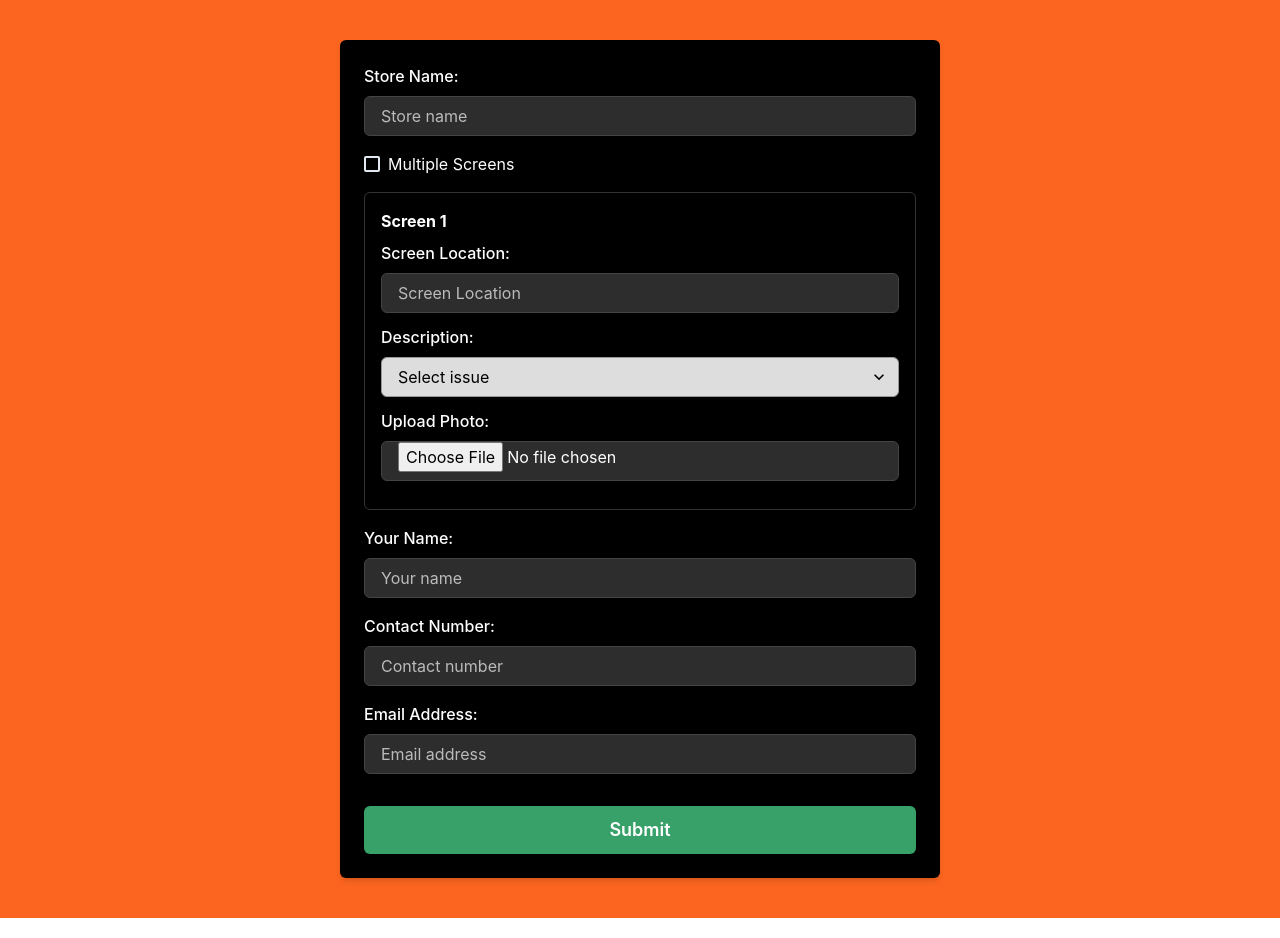
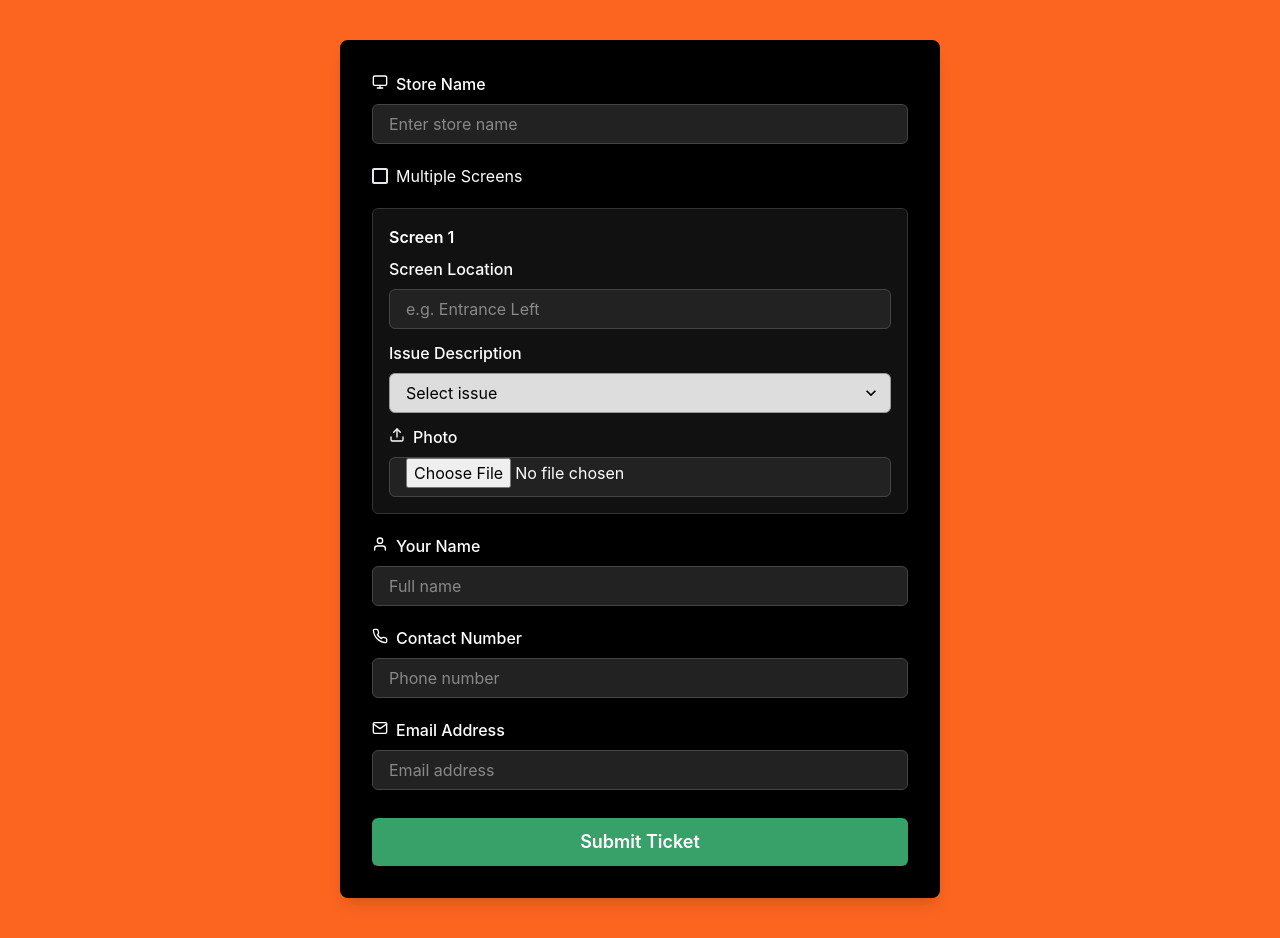
Before and after one commit to Dyllanvgin/Support-ticket-V1, a React (Vite) app: page /ticket in a window 1280 px wide. Built offline with nearby package versions, Linux system fonts and the light colour scheme.

Commit message:
updated UI

```diff
--- a/package.json
+++ b/package.json
@@ -9,12 +9,13 @@
     "preview": "vite preview"
   },
   "dependencies": {
-    "react": "^18.2.0",
-    "react-dom": "^18.2.0",
     "@chakra-ui/react": "^2.10.9",
     "@emotion/react": "^11.11.0",
     "@emotion/styled": "^11.11.0",
     "framer-motion": "^7.10.3",
+    "react": "^18.2.0",
+    "react-dom": "^18.2.0",
+    "react-icons": "^5.5.0",
     "react-router-dom": "^6.15.0"
   },
   "devDependencies": {
--- a/src/SupportTicketForm.jsx
+++ b/src/SupportTicketForm.jsx
@@ -21,7 +21,10 @@ import {
   Progress,
   useDisclosure,
   Spinner,
+  Icon,
+  useToast
 } from '@chakra-ui/react'
+import { FiMonitor, FiUpload, FiPlus, FiTrash2, FiUser, FiPhone, FiMail } from 'react-icons/fi'
 
 const DESCRIPTION_OPTIONS = [
   'Screen not turning on',
@@ -43,15 +46,14 @@ export default function SupportTicketForm() {
 
   const [storeName, setStoreName] = useState('')
   const [multipleScreens, setMultipleScreens] = useState(false)
-  const [screens, setScreens] = useState([
-    { name: '', description: '', otherDescription: '', photo: null }
-  ])
+  const [screens, setScreens] = useState([{ name: '', description: '', otherDescription: '', photo: null }])
   const [contactName, setContactName] = useState('')
   const [contactNumber, setContactNumber] = useState('')
   const [contactEmail, setContactEmail] = useState('')
   const [ticketSubmitted, setTicketSubmitted] = useState(false)
   const [photosUploading, setPhotosUploading] = useState(false)
   const { isOpen, onOpen, onClose } = useDisclosure()
+  const toast = useToast()
 
   useEffect(() => {
     if (client) setStoreName(`${client} Test`)
@@ -73,10 +75,7 @@ export default function SupportTicketForm() {
   }
 
   const addScreen = () => {
-    setScreens([
-      ...screens,
-      { name: '', description: '', otherDescription: '', photo: null }
-    ])
+    setScreens([...screens, { name: '', description: '', otherDescription: '', photo: null }])
   }
 
   const removeScreen = (index) => {
@@ -84,71 +83,43 @@ export default function SupportTicketForm() {
   }
 
   async function createMainItem() {
-    if (!storeName || storeName.trim() === '') {
-      throw new Error('Store name cannot be empty')
-    }
+    if (!storeName.trim()) throw new Error('Store name cannot be empty')
 
     const columnValuesObj = {
-      email_mkssfg0w: {
-        email: contactEmail,
-        text: contactEmail
-      },
+      email_mkssfg0w: { email: contactEmail, text: contactEmail },
       phone_mkssfmma: contactNumber,
       text_mkssz2ke: contactName
     }
 
     const response = await fetch(`${API_BASE_URL}/create-item`, {
       method: 'POST',
-      headers: {
-        'Content-Type': 'application/json'
-      },
-      body: JSON.stringify({
-        boardId: TICKET_BOARD_ID,
-        itemName: storeName,
-        columnValues: columnValuesObj
-      })
+      headers: { 'Content-Type': 'application/json' },
+      body: JSON.stringify({ boardId: TICKET_BOARD_ID, itemName: storeName, columnValues: columnValuesObj })
     })
 
     const result = await response.json()
-
-    if (result.error) throw new Error('Create main item failed: ' + result.error)
-    if (result.errors) throw new Error('Create main item failed: ' + result.errors.map((e) => e.message).join('; '))
-
+    if (result.error) throw new Error(result.error)
+    if (result.errors) throw new Error(result.errors.map((e) => e.message).join('; '))
     const itemId = result.data?.create_item?.id
     if (!itemId) throw new Error('No item ID returned from create_item mutation')
-
     return itemId
   }
 
   async function createSubitem(parentId, screen) {
-    const subitemValuesObj = {
-      text_mkss1h6r: screen.description || ''
-    }
-
-    if (screen.description === 'Other') {
-      subitemValuesObj.text_mksswvza = screen.otherDescription || ''
-    }
+    const subitemValuesObj = { text_mkss1h6r: screen.description || '' }
+    if (screen.description === 'Other') subitemValuesObj.text_mksswvza = screen.otherDescription || ''
 
     const response = await fetch(`${API_BASE_URL}/create-subitem`, {
       method: 'POST',
-      headers: {
-        'Content-Type': 'application/json'
-      },
-      body: JSON.stringify({
-        parentItemId: parentId,
-        itemName: screen.name || 'Unnamed Screen',
-        columnValues: subitemValuesObj
-      })
+      headers: { 'Content-Type': 'application/json' },
+      body: JSON.stringify({ parentItemId: parentId, itemName: screen.name || 'Unnamed Screen', columnValues: subitemValuesObj })
     })
 
     const result = await response.json()
-
-    if (result.error) throw new Error('Subitem creation failed: ' + result.error)
-    if (result.errors) throw new Error('Subitem creation failed: ' + result.errors.map((e) => e.message).join('; '))
-
+    if (result.error) throw new Error(result.error)
+    if (result.errors) throw new Error(result.errors.map((e) => e.message).join('; '))
     const subitemId = result.data?.create_subitem?.id
     if (!subitemId) throw new Error('No item ID returned from create_subitem mutation')
-
     return subitemId
   }
 
@@ -156,107 +127,66 @@ export default function SupportTicketForm() {
     if (!file) return
     const formData = new FormData()
     formData.append('file', file)
-
     const columnId = 'file_mksszjy2'
 
-    const response = await fetch(
-      `${API_BASE_URL}/upload?item_id=${subitemId}&column_id=${columnId}`,
-      {
-        method: 'POST',
-        body: formData
-      }
-    )
-
+    const response = await fetch(`${API_BASE_URL}/upload?item_id=${subitemId}&column_id=${columnId}`, { method: 'POST', body: formData })
     const result = await response.json()
-    if (result.errors) throw new Error('File upload failed: ' + result.errors.map((e) => e.message).join('; '))
+    if (result.errors) throw new Error(result.errors.map((e) => e.message).join('; '))
     return result
   }
 
   const handleSubmit = async (e) => {
     e.preventDefault()
-    onOpen() // open loading modal
+    onOpen()
     try {
       const mainItemId = await createMainItem()
-
       const subitems = []
       for (const screen of screens) {
         const subitemId = await createSubitem(mainItemId, screen)
         subitems.push({ id: subitemId, photo: screen.photo })
       }
-
-      setTicketSubmitted(true) // show success immediately
-
+      setTicketSubmitted(true)
       setPhotosUploading(true)
-      await Promise.all(
-        subitems
-          .filter(({ photo }) => photo)
-          .map(({ id, photo }) => uploadPhoto(id, photo))
-      )
+      await Promise.all(subitems.filter(({ photo }) => photo).map(({ id, photo }) => uploadPhoto(id, photo)))
       setPhotosUploading(false)
-
     } catch (err) {
-      alert('Ticket submission failed. See console for details.')
-      console.error('Ticket submission error:', err)
+      toast({ title: 'Ticket submission failed.', description: 'Check console for details.', status: 'error', duration: 6000, isClosable: true })
+      console.error('Ticket error:', err)
       setTicketSubmitted(false)
     } finally {
-      onClose() // close loading modal
-    }
-  }
-
-  const handleResetForm = () => {
-    setStoreName(client ? `${client} Test` : '')
-    setMultipleScreens(false)
-    setScreens([{ name: '', description: '', otherDescription: '', photo: null }])
-    setContactName('')
-    setContactNumber('')
-    setContactEmail('')
-    setTicketSubmitted(false)
-    setPhotosUploading(false)
-  }
-
-  const handleClosePortal = () => {
-    if (window.history.length > 1) {
-      navigate(-1)
-    } else {
-      window.close()
+      onClose()
     }
   }
 
   const inputProps = {
-    bg: '#2d2d2d',
+    bg: '#222',
     color: 'white',
     borderColor: '#444',
-    _placeholder: { color: '#bbb' }
+    _placeholder: { color: '#888' },
+    borderRadius: 'md'
   }
 
   const descriptionInputProps = {
     bg: '#ddd',
     color: 'black',
     borderColor: '#999',
-    _placeholder: { color: '#555' }
+    _placeholder: { color: '#555' },
+    borderRadius: 'md'
   }
 
   if (ticketSubmitted) {
     return (
       <Center py={20} bg="#fb6520" minH="100vh">
         <VStack spacing={6}>
-          <Text fontSize="2xl" fontWeight="bold" color="white">
-            ✅ Ticket Submitted!
-          </Text>
-
+          <Text fontSize="3xl" fontWeight="bold" color="white">✅ Ticket Submitted</Text>
           {photosUploading && (
-            <HStack spacing={2} align="center">
+            <HStack spacing={2}>
               <Spinner size="sm" color="white" />
-              <Text color="white">Uploading photos...</Text>
+              <Text color="white">Uploading photos…</Text>
             </HStack>
           )}
-
-          <Button colorScheme="blue" onClick={handleResetForm} isDisabled={photosUploading}>
-            Submit Another
-          </Button>
-          <Button variant="outline" onClick={handleClosePortal} isDisabled={photosUploading}>
-            Close Ticket Portal
-          </Button>
+          <Button colorScheme="blue" onClick={() => window.location.reload()} isDisabled={photosUploading}>Submit Another</Button>
+          <Button variant="outline" onClick={() => navigate('/')} isDisabled={photosUploading}>Close Portal</Button>
         </VStack>
       </Center>
     )
@@ -265,171 +195,78 @@ export default function SupportTicketForm() {
   return (
     <>
       <Center py={10} bg="#fb6520" minH="100vh">
-        <Box maxW="600px" w="100%" p={6} bg="black" boxShadow="md" borderRadius="md">
+        <Box maxW="600px" w="100%" p={8} bg="black" boxShadow="lg" borderRadius="lg">
           <form onSubmit={handleSubmit}>
-            <VStack spacing={4} align="stretch" color="white">
+            <VStack spacing={5} align="stretch" color="white">
               <FormControl>
-                <FormLabel>Store Name:</FormLabel>
-                <Input
-                  {...inputProps}
-                  value={storeName}
-                  onChange={(e) => setStoreName(e.target.value)}
-                  placeholder="Store name"
-                  isRequired
-                  isDisabled={photosUploading}
-                />
+                <FormLabel><Icon as={FiMonitor} mr={2} />Store Name</FormLabel>
+                <Input {...inputProps} value={storeName} onChange={(e) => setStoreName(e.target.value)} placeholder="Enter store name" isRequired />
               </FormControl>
 
-              <Checkbox
-                isChecked={multipleScreens}
-                onChange={(e) => setMultipleScreens(e.target.checked)}
-                isDisabled={photosUploading}
-              >
+              <Checkbox isChecked={multipleScreens} onChange={(e) => setMultipleScreens(e.target.checked)} colorScheme="orange">
                 Multiple Screens
               </Checkbox>
 
               {screens.map((screen, idx) => (
-                <Box
-                  key={idx}
-                  p={4}
-                  borderWidth="1px"
-                  borderRadius="md"
-                  borderColor="#333"
-                  opacity={photosUploading ? 0.5 : 1}
-                >
+                <Box key={idx} p={4} borderWidth="1px" borderRadius="md" borderColor="#333" bg="#111">
                   <HStack justify="space-between" mb={2}>
-                    <Text fontWeight="bold">Screen {idx + 1}</Text>
+                    <Text fontWeight="semibold">Screen {idx + 1}</Text>
                     {screens.length > 1 && (
-                      <Button
-                        size="sm"
-                        colorScheme="red"
-                        onClick={() => removeScreen(idx)}
-                        isDisabled={photosUploading}
-                      >
-                        Remove
-                      </Button>
+                      <Button size="xs" colorScheme="red" onClick={() => removeScreen(idx)}><Icon as={FiTrash2} /></Button>
                     )}
                   </HStack>
 
                   <FormControl mb={3}>
-                    <FormLabel>Screen Location:</FormLabel>
-                    <Input
-                      {...inputProps}
-                      value={screen.name}
-                      onChange={(e) => handleScreenChange(idx, 'name', e.target.value)}
-                      placeholder="Screen Location"
-                      isRequired
-                      isDisabled={photosUploading}
-                    />
+                    <FormLabel>Screen Location</FormLabel>
+                    <Input {...inputProps} value={screen.name} onChange={(e) => handleScreenChange(idx, 'name', e.target.value)} placeholder="e.g. Entrance Left" isRequired />
                   </FormControl>
 
                   <FormControl mb={3}>
-                    <FormLabel>Description:</FormLabel>
-                    <Select
-                      {...descriptionInputProps}
-                      value={screen.description}
-                      onChange={(e) => handleScreenChange(idx, 'description', e.target.value)}
-                      placeholder="Select issue"
-                      isRequired
-                      isDisabled={photosUploading}
-                    >
-                      {DESCRIPTION_OPTIONS.map((opt) => (
-                        <option key={opt} value={opt}>
-                          {opt}
-                        </option>
-                      ))}
+                    <FormLabel>Issue Description</FormLabel>
+                    <Select {...descriptionInputProps} value={screen.description} onChange={(e) => handleScreenChange(idx, 'description', e.target.value)} placeholder="Select issue" isRequired>
+                      {DESCRIPTION_OPTIONS.map((opt) => <option key={opt} value={opt}>{opt}</option>)}
                     </Select>
-
                     {screen.description === 'Other' && (
-                      <Textarea
-                        {...descriptionInputProps}
-                        mt={2}
-                        placeholder="Please explain the issue"
-                        value={screen.otherDescription}
-                        onChange={(e) =>
-                          handleScreenChange(idx, 'otherDescription', e.target.value)
-                        }
-                        isRequired
-                        isDisabled={photosUploading}
-                      />
+                      <Textarea {...descriptionInputProps} mt={2} placeholder="Describe issue…" value={screen.otherDescription} onChange={(e) => handleScreenChange(idx, 'otherDescription', e.target.value)} isRequired />
                     )}
                   </FormControl>
 
-                  <FormControl mb={3}>
-                    <FormLabel>Upload Photo:</FormLabel>
-                    <Input
-                      type="file"
-                      accept="image/*"
-                      capture="environment"
-                      onChange={(e) => handlePhotoChange(idx, e.target.files[0])}
-                      bg="#2d2d2d"
-                      borderColor="#444"
-                      color="white"
-                      isDisabled={photosUploading}
-                    />
+                  <FormControl>
+                    <FormLabel><Icon as={FiUpload} mr={2} />Photo</FormLabel>
+                    <Input type="file" accept="image/*" capture="environment" onChange={(e) => handlePhotoChange(idx, e.target.files[0])} {...inputProps} />
                   </FormControl>
                 </Box>
               ))}
 
               {multipleScreens && (
-                <Button onClick={addScreen} colorScheme="blue" size="sm" isDisabled={photosUploading}>
+                <Button leftIcon={<FiPlus />} onClick={addScreen} colorScheme="blue" size="sm">
                   Add Screen
                 </Button>
               )}
 
-              <FormControl>
-                <FormLabel>Your Name:</FormLabel>
-                <Input
-                  {...inputProps}
-                  value={contactName}
-                  onChange={(e) => setContactName(e.target.value)}
-                  placeholder="Your name"
-                  isRequired
-                  isDisabled={photosUploading}
-                />
+              <FormControl><FormLabel><Icon as={FiUser} mr={2} />Your Name</FormLabel>
+                <Input {...inputProps} value={contactName} onChange={(e) => setContactName(e.target.value)} placeholder="Full name" isRequired />
               </FormControl>
 
-              <FormControl>
-                <FormLabel>Contact Number:</FormLabel>
-                <Input
-                  {...inputProps}
-                  value={contactNumber}
-                  onChange={(e) => setContactNumber(e.target.value)}
-                  placeholder="Contact number"
-                  isRequired
-                  isDisabled={photosUploading}
-                />
+              <FormControl><FormLabel><Icon as={FiPhone} mr={2} />Contact Number</FormLabel>
+                <Input {...inputProps} value={contactNumber} onChange={(e) => setContactNumber(e.target.value)} placeholder="Phone number" isRequired />
               </FormControl>
 
-              <FormControl>
-                <FormLabel>Email Address:</FormLabel>
-                <Input
-                  {...inputProps}
-                  type="email"
-                  value={contactEmail}
-                  onChange={(e) => setContactEmail(e.target.value)}
-                  placeholder="Email address"
-                  isRequired
-                  isDisabled={photosUploading}
-                />
+              <FormControl><FormLabel><Icon as={FiMail} mr={2} />Email Address</FormLabel>
+                <Input {...inputProps} type="email" value={contactEmail} onChange={(e) => setContactEmail(e.target.value)} placeholder="Email address" isRequired />
               </FormControl>
 
-              <Button type="submit" colorScheme="green" size="lg" mt={4} isDisabled={photosUploading}>
-                Submit
-              </Button>
+              <Button type="submit" colorScheme="green" size="lg" mt={2} isFullWidth>Submit Ticket</Button>
             </VStack>
           </form>
         </Box>
       </Center>
 
-      {/* Loading modal */}
       <Modal isOpen={isOpen} onClose={() => {}} isCentered closeOnOverlayClick={false} closeOnEsc={false}>
         <ModalOverlay />
         <ModalContent>
-          <ModalHeader>Your ticket is being submitted</ModalHeader>
-          <ModalBody pb={6}>
-            <Progress size="xs" isIndeterminate />
-          </ModalBody>
+          <ModalHeader>Submitting Ticket</ModalHeader>
+          <ModalBody pb={6}><Progress size="xs" isIndeterminate /></ModalBody>
         </ModalContent>
       </Modal>
     </>
```
Also changed, not shown: 1 other file (tests, documents, lock files or other folders).
